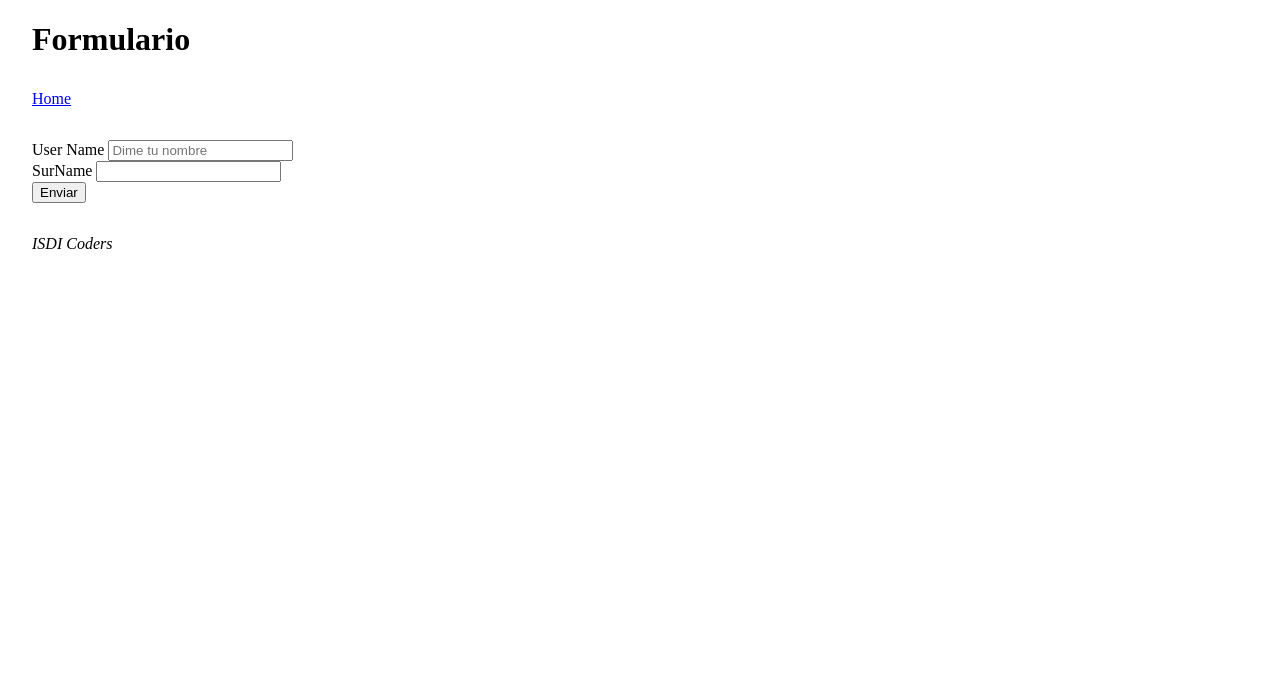
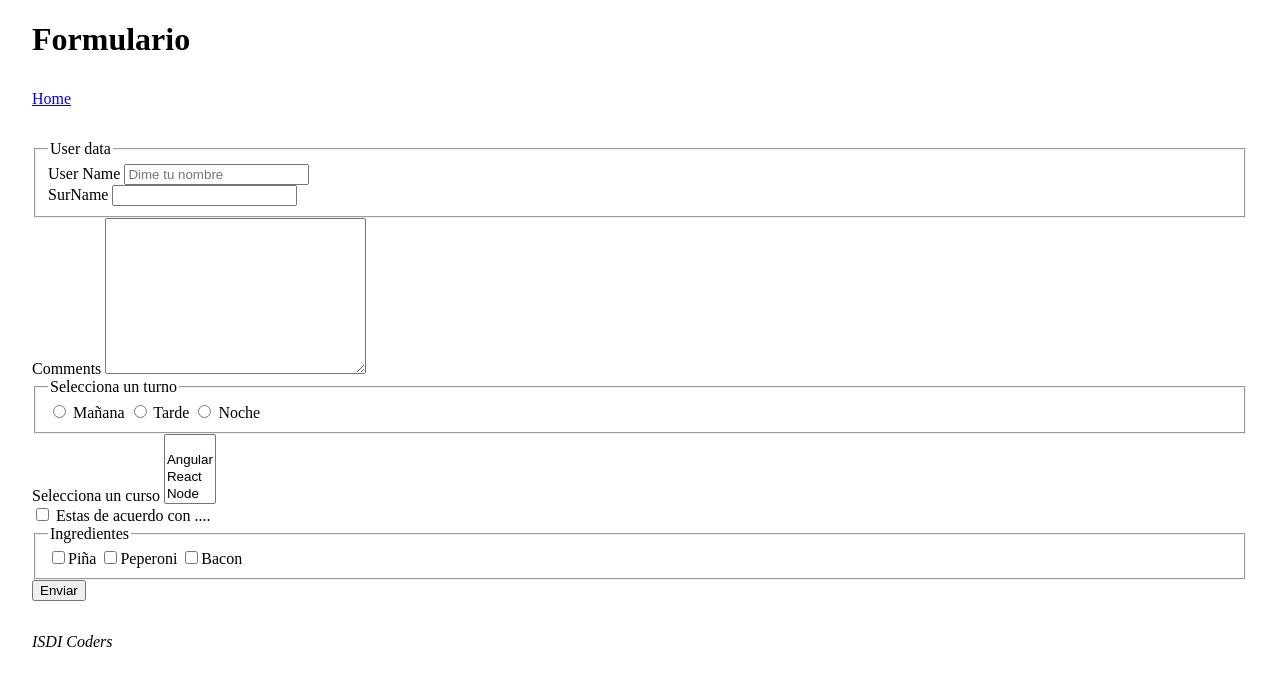
Before and after one commit to alce65/precourse_q4, a website: page week3/form.html in a window 1280 px wide. Drawn offline with Linux system fonts and the light colour scheme.

Commit message:
Update form with more controls

```diff
--- a/week3/form.html
+++ b/week3/form.html
@@ -19,15 +19,78 @@
     <nav>
         <a href="index.html">Home</a>
     </nav>
-    <form>
+    <form class="user-form">
+        <fieldset>
+            <legend>User data</legend>
+            <div>
+                <label for="user-name">User Name</label>
+                <input type="text" name="userName" id="user-name" required placeholder="Dime tu nombre">
+            </div>
+            <div>
+                <label for="user-surname">SurName</label>
+                <input type="text" name="userSurname" id="user-surname" required>
+            </div>
+        </fieldset>
         <div>
-            <label for="user-name">User Name</label>
-            <input type="text" name="userName" id="user-name" required placeholder="Dime tu nombre">
+            <label for="comments">Comments</label>
+            <textarea name="comments" id="comments" cols="30" rows="10"></textarea>
         </div>
         <div>
-            <label for="user-surname">SurName</label>
-            <input type="text" name="userSurname" id="user-surname" required>
+            <fieldset>
+                <legend>Selecciona un turno</legend>
+                <label>
+                    <input type="radio" name="turn" value="M">
+                    Mañana
+                </label>
+                <input type="radio" name="turn" id="turn-2" value="T">
+                <label for="turn-2">Tarde</label>
+                <input type="radio" name="turn" id="turn-3" value="N">
+                <label for="turn-3">Noche</label>
+            </fieldset>
         </div>
+        <div>
+            <label for="course">Selecciona un curso</label>
+            <select name="course" id="course" multiple>
+                <option value=""></option>
+                <option value="ng-01">Angular</option>
+                <option value="rc-23">React</option>
+                <option value="nd-02">Node</option>
+            </select>
+        </div>
+
+        <!--    <input type="password" name="" id="" required minlength="4" maxlength="8">
+        <input type="email" name="" id="" required>
+
+        <input type="number" name="" id="" max="5" min="2">
+        <input type="color" name="" id="">
+        <input type="date" name="" id="">
+        <input type="tel" name="" id="">
+        <input type="url" name="" id=""> -->
+
+        <div>
+            <input type="checkbox" name="isOk" id="is-ok">
+            <label for="is-ok">Estas de acuerdo con .... </label>
+        </div>
+
+        <fieldset>
+            <legend>Ingredientes</legend>
+            <label>
+                <input type="checkbox" name="piña">Piña
+            </label>
+            <label>
+                <input type="checkbox" name="peperoni">Peperoni
+            </label>
+            <label>
+                <input type="checkbox" name="bacon">Bacon
+            </label>
+        </fieldset>
+
+
+
+
+
+
+
         <button type="submit">Enviar</button>
     </form>
     <footer>
--- a/week3/scripts/form.js
+++ b/week3/scripts/form.js
@@ -1,20 +1,38 @@
 const handleForm = () => {
-  console.log("Loaded form");
+  console.log('Loaded form');
 
   const handleForm = (event) => {
-    const user = {};
+    const user = {
+      userName: '',
+      userSurname: '',
+      comments: '',
+      isOk: false,
+      turn: '',
+      course: '',
+    };
     event.preventDefault();
     console.log(event);
     const formElement = event.target;
     console.dir(formElement);
 
-    user.userName = formElement.elements.namedItem("userName").value;
-    user.userSurname = formElement.elements.namedItem("userSurname").value;
+    for (const key in user) {
+      user[key] =
+        formElement.elements.namedItem(key).type === 'checkbox'
+          ? formElement.elements.namedItem(key).checked
+          : formElement.elements.namedItem(key).value;
+    }
+
+    // user.userName = formElement.elements.namedItem('userName').value;
+    // user.userSurname = formElement.elements.namedItem('userSurname').value;
+    // user.comments = formElement.elements.namedItem('comments').value;
+    // user.isOk = formElement.elements.namedItem('isOk').checked;
+    // user.turn = formElement.elements.namedItem('turn').value;
+    // user.course = formElement.elements.namedItem('course').value;
+
     console.log(user);
   };
 
-  const formElement = document.querySelector("form");
-  formElement.addEventListener("submit", handleForm);
+  document.querySelector('form').addEventListener('submit', handleForm);
 };
 
 handleForm();
```
Also changed, not shown: week3/index.html (+1 -1 lines), week3/scripts/main.js (+10 -7 lines).
